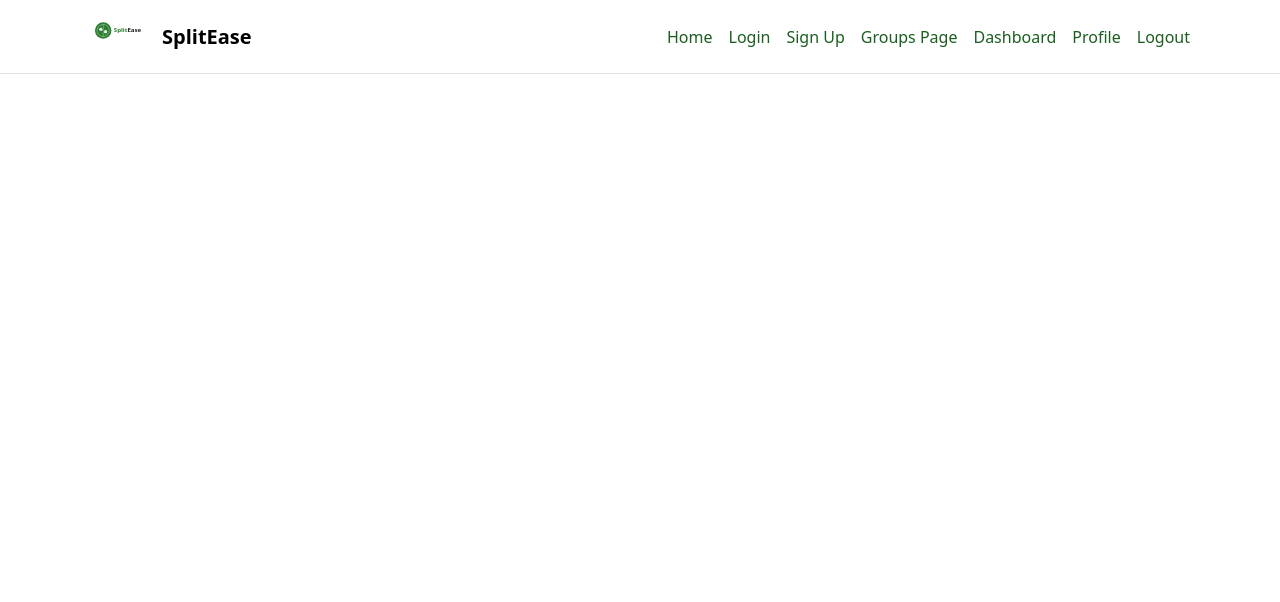
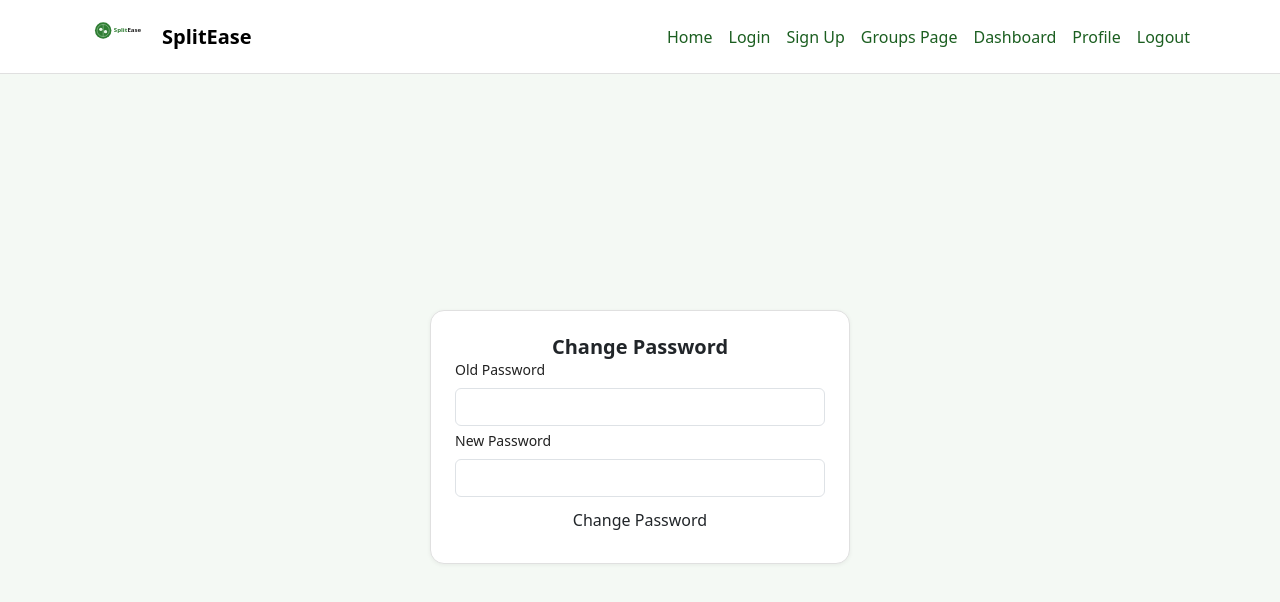
Before and after one commit to Sana3623/splitwise-clone, a React app in the folder frontend/: page /changepassword in a window 1280 px wide. Shown: the top 602 px of the page. Built offline with nearby package versions, Linux system fonts and the light colour scheme; the HTML template or start-up script is replaced by a standard one.

Commit message:
ChangePassword Completed

```diff
--- /dev/null
+++ b/frontend/src/pages/ChangePassword.jsx
@@ -0,0 +1,61 @@
+import React, { useState } from "react";
+import { useNavigate } from "react-router-dom";
+import '../css/style.css'
+
+function ChangePassword() {
+
+    const [oldPassword, setOldPassword] = useState('')
+    const [newPassword, setNewPassword] = useState('')
+
+    let navigate = useNavigate()
+
+    const handleChangePassword = async () => {
+
+        let token = localStorage.getItem("token")
+
+        let response = await fetch('http://localhost:5000/changepassword', {
+            method: 'post',
+            headers: {
+                'Content-Type': 'application/json',
+                'Authorization': `Bearer ${token}`
+            },
+            body: JSON.stringify({ oldPassword, newPassword })
+        })
+
+        let data = await response.json()
+
+        if (!response.ok) {
+            alert(data.message)
+        } else {
+            alert(data.message)
+            setOldPassword('')
+            setNewPassword('')
+            navigate('/userprofile')
+        }
+    }
+
+    return (
+        <>
+            <div className="page-bg">
+                <div className="custom-wrapper">
+                    <div className="custom-card">
+                        <h2 className="card-title">Change Password</h2>
+
+                        <div>
+                            <label className="form-label">Old Password</label>
+                            <input type="password" value={oldPassword} onChange={(e) => setOldPassword(e.target.value)} className="form-control" />
+                        </div>
+                        <div>
+                            <label className="form-label">New Password</label>
+                            <input type="password" value={newPassword} onChange={(e) => setNewPassword(e.target.value)} className="form-control" />
+                        </div>
+                        <button type='submit' onClick={handleChangePassword} className="btn btn-brand w-100 btn-outline-green">Change Password</button>
+
+                    </div>
+                </div>
+            </div>
+        </>
+    )
+}
+
+export default ChangePassword
--- a/frontend/src/pages/Profile.jsx
+++ b/frontend/src/pages/Profile.jsx
@@ -1,6 +1,7 @@
 import React, { useState, useEffect } from 'react'
 import { useNavigate } from 'react-router-dom'
 import '../css/style.css'
+import ChangePassword from './ChangePassword'
 
 function Profile() {
     const navigate = useNavigate()
--- a/frontend/src/pages/Signup.jsx
+++ b/frontend/src/pages/Signup.jsx
@@ -1,7 +1,7 @@
 import React, { use, useState } from 'react'
 import '../css/style.css'
 import logo from '../assets/spliteaselogo.svg'
-import VerifyOtp from '../components/VerifyOtp'
+import VerifyOtp from './VerifyOtp'
 
 function Signup() {
     let[error,setError]=useState(false)
--- a/frontend/src/router/App1.jsx
+++ b/frontend/src/router/App1.jsx
@@ -14,6 +14,8 @@ import AdminLogin from '../pages/AdminLogin'
 import AdminDashboard from '../pages/AdminDashboard'
 import LogOut from '../pages/LogOut'
 import Profile from '../pages/Profile'
+import Verify_otp from '../pages/VerifyOtp'
+import ChangePassword from '../pages/ChangePassword'
 
 
 function App() {
@@ -38,6 +40,7 @@ function App() {
     <Route path="/" element={<Home />} />
     <Route path="/login" element={<Login updaterole={updaterole}/>} />
     <Route path="/signup" element={<Signup />} />
+    <Route path='/verifyotp' element={<Verify_otp/>} />
     <Route path="/groups" element={<GroupPage />} />
     <Route path="/groups/new" element={<CreateGroup />} />
     <Route path="/groups/:grpId" element={<GroupDetails />} />
@@ -46,6 +49,8 @@ function App() {
     <Route path="/admin/dashboard" element={<AdminDashboard />} />
     <Route path="/logout" element={<LogOut updaterole={updaterole} />} />
     <Route path="/userprofile" element={<Profile />} />
+    <Route path="/changepassword" element={<ChangePassword />} />
+
 
 </Routes>
     </>
```
Also changed, not shown: frontend/src/pages/VerifyOtp.jsx (renamed from frontend/src/components/VerifyOtp.jsx), 1 other file (tests, documents, lock files or other folders).
